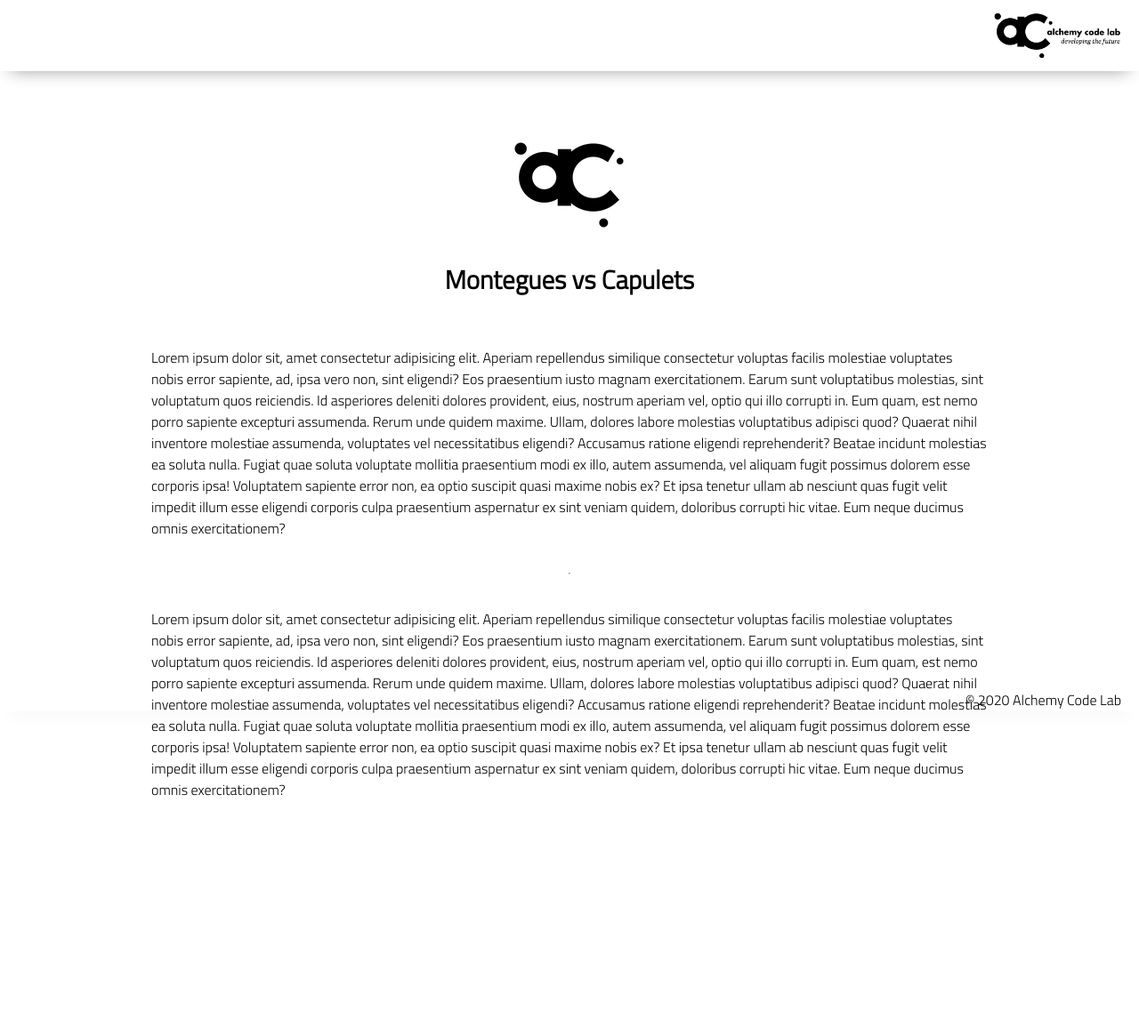
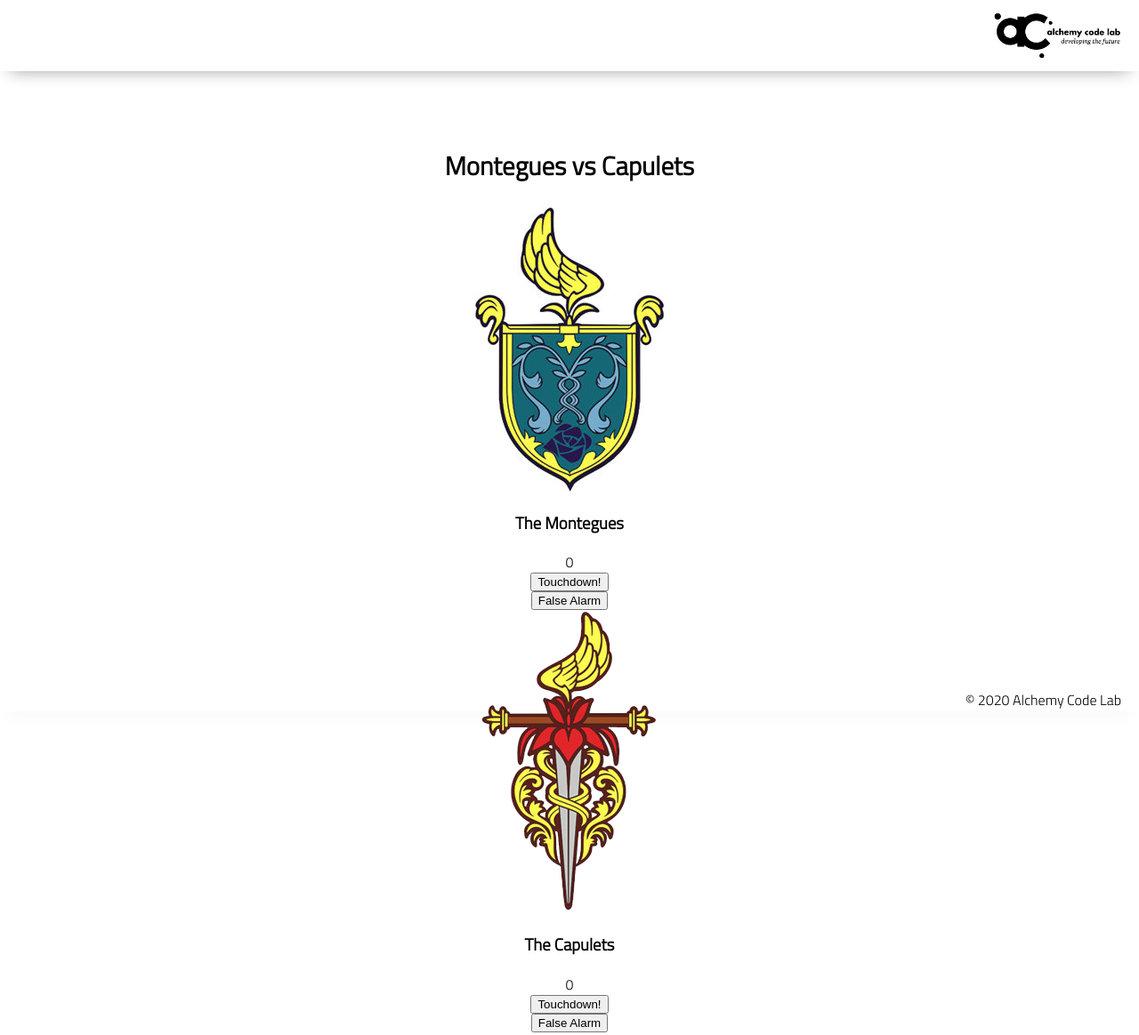
Before and after one commit to EmilyDSarani/FootBaller-Lab, a plain HTML site: page index.html in a window 1280 px wide. Shown: the whole page at 89% size. Before the commit the page ends 990 px from the top, so only its background shows below. Drawn offline with Linux system fonts and the light colour scheme.

Commit message:
HTML set up

```diff
--- a/index.html
+++ b/index.html
@@ -20,46 +20,20 @@
     </header>
     <main>
         <section class="main-section">
-            <img class="main-logo" src="./assets/alchemy-logo.png" />
             <h2>
                 Montegues vs Capulets
             </h2>
+            <img class="main-logo" src="assets\Montague_Crest.jpg" />
+            <h3>The Montegues</h3>
+            <div id="mCounter">0</div>
+            <button id="mUp">Touchdown!</button>
+            <button id="mDown">False Alarm</button>
+            <img class="main-logo" src="assets\CapuletCrest.png" />
+            <h3>The Capulets</h3>
+            <div id="cCounter">0</div>
+            <button id="cUp">Touchdown!</button>
+            <button id="cDown">False Alarm</button>
 
-            <p>
-                Lorem ipsum dolor sit, amet consectetur adipisicing elit. Aperiam repellendus similique consectetur
-                voluptas facilis molestiae voluptates nobis error sapiente, ad, ipsa vero non, sint eligendi? Eos
-                praesentium iusto magnam exercitationem.
-                Earum sunt voluptatibus molestias, sint voluptatum quos reiciendis. Id asperiores deleniti dolores
-                provident, eius, nostrum aperiam vel, optio qui illo corrupti in. Eum quam, est nemo porro sapiente
-                excepturi assumenda.
-                Rerum unde quidem maxime. Ullam, dolores labore molestias voluptatibus adipisci quod? Quaerat nihil
-                inventore molestiae assumenda, voluptates vel necessitatibus eligendi? Accusamus ratione eligendi
-                reprehenderit? Beatae incidunt molestias ea soluta nulla.
-                Fugiat quae soluta voluptate mollitia praesentium modi ex illo, autem assumenda, vel aliquam fugit
-                possimus dolorem esse corporis ipsa! Voluptatem sapiente error non, ea optio suscipit quasi maxime nobis
-                ex?
-                Et ipsa tenetur ullam ab nesciunt quas fugit velit impedit illum esse eligendi corporis culpa
-                praesentium aspernatur ex sint veniam quidem, doloribus corrupti hic vitae. Eum neque ducimus omnis
-                exercitationem?
-            </p>
-            <hr />
-            <p>
-                Lorem ipsum dolor sit, amet consectetur adipisicing elit. Aperiam repellendus similique consectetur
-                voluptas facilis molestiae voluptates nobis error sapiente, ad, ipsa vero non, sint eligendi? Eos
-                praesentium iusto magnam exercitationem.
-                Earum sunt voluptatibus molestias, sint voluptatum quos reiciendis. Id asperiores deleniti dolores
-                provident, eius, nostrum aperiam vel, optio qui illo corrupti in. Eum quam, est nemo porro sapiente
-                excepturi assumenda.
-                Rerum unde quidem maxime. Ullam, dolores labore molestias voluptatibus adipisci quod? Quaerat nihil
-                inventore molestiae assumenda, voluptates vel necessitatibus eligendi? Accusamus ratione eligendi
-                reprehenderit? Beatae incidunt molestias ea soluta nulla.
-                Fugiat quae soluta voluptate mollitia praesentium modi ex illo, autem assumenda, vel aliquam fugit
-                possimus dolorem esse corporis ipsa! Voluptatem sapiente error non, ea optio suscipit quasi maxime nobis
-                ex?
-                Et ipsa tenetur ullam ab nesciunt quas fugit velit impedit illum esse eligendi corporis culpa
-                praesentium aspernatur ex sint veniam quidem, doloribus corrupti hic vitae. Eum neque ducimus omnis
-                exercitationem?
-            </p>
 
         </section>
     </main>
```
Also changed, not shown: assets/CapuletCrest.png (added), assets/Montague_Crest.jpg (added).
